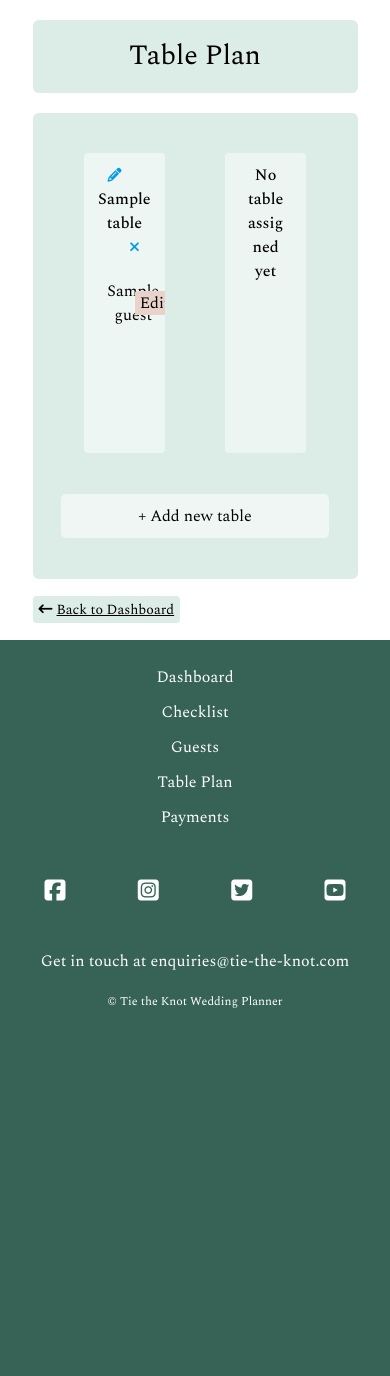
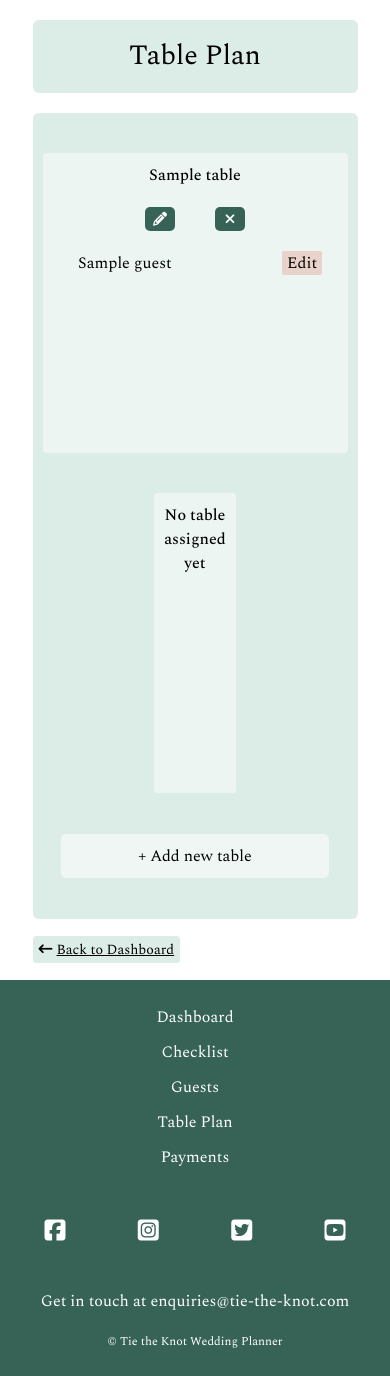
Before and after one commit to lilli-mcnally/tie-the-knot, a Flask app: page /table_plan in a window 390 px wide. Shown: the part 100-1476 px from the top of the page. Before the commit the page ends 1108 px from the top, so only its background shows below. Run offline with Flask 2, Linux system fonts and the light colour scheme; the visitor is signed in with stand-in values (Sample User, id 1); tables that the repository leaves empty hold one stand-in row (values such as "Sample post"); some libraries are stand-ins or nearby versions.

Commit message:
Add some Responsive design to Table page

```diff
--- a/tietheknot/static/css/style.css
+++ b/tietheknot/static/css/style.css
@@ -647,7 +647,10 @@ nav .sidenav-trigger {
     justify-content: flex-start;
     width: 80%;
     max-width: 80%;
-
+    word-break: break-word;
+    hyphens: auto;
+    margin-left: 10px;
+    margin-right: 10px;
 }
 
 .assign-button {
@@ -1044,3 +1047,13 @@ input#input-disabled {
     }
 
 }
+
+/* Table Plan */
+
+
+@media (max-width: 450px) {
+    .table-box {
+        margin: 20px 10px !important;
+        padding: 0 0 !important;
+    }
+}
--- a/tietheknot/templates/table_plan.html
+++ b/tietheknot/templates/table_plan.html
@@ -3,7 +3,7 @@
 
 
 <div class="row dash-heading">
-    <div class="col s10" id="dash-container">
+    <div class="col s10 xl8" id="dash-container">
         <div class="col s12 green-row">
             <h1>Table Plan</h1>
         </div>
@@ -11,12 +11,14 @@
             <div class="col s12 green-row green-container table-container">
                 {% for table in tables %}
                 <!-- Loop of assigned guests -->
-                <div class="col s3 checklist-item table-box">
+                <div class="col s12 m5 xl3 checklist-item table-box">
                     <p>
+                        <strong>{{ table.table_name }}</strong>
+                    </p>
+                    <p class="checklist-checkbox">
                         <a href="{{ url_for('edit_table', table_id=table.id) }}" class="table-pencil">
                             <i class="fa-solid fa-pencil edit-buttons"></i>
                         </a>
-                        <strong>{{ table.table_name }}</strong>
                         <a href="#deleteModal{{ table.id }}" class="modal-trigger table-x">
                             <i class="fa-solid fa-xmark edit-buttons"></i>
                         </a>
@@ -27,12 +29,20 @@
                         <div class="guest-name-box">
                             <p>{{ guest.guest_name }}</p>
                         </div>
-                        <p class="assign-button">
-                            <a href="{{ url_for('edit_guests', guest_id=guest.id) }}">Edit</a>
-                        </p>
+                        <div>
+                            <p class="assign-button">
+                                <a href="{{ url_for('edit_guests', guest_id=guest.id) }}">Edit</a>
+                            </p>
+                        </div>
                     </div>
+
                     {% endif %}
                     {% endfor %}
+
+
+
+
+
                 </div>
                 <!-- Modal Structure -->
                 <div id="deleteModal{{ table.id }}" class="modal">
@@ -72,7 +82,7 @@
     </div>
 </div>
 <div class="row dash-heading">
-    <div class="col s10 back-dash">
+    <div class="col s10 xl8 back-dash" id="back-div-checklist">
         <a href="{{ url_for('dashboard') }}" class="green-row back-button">
             <i class="fa-solid fa-arrow-left-long"></i>Back to Dashboard</a>
     </div>
```
